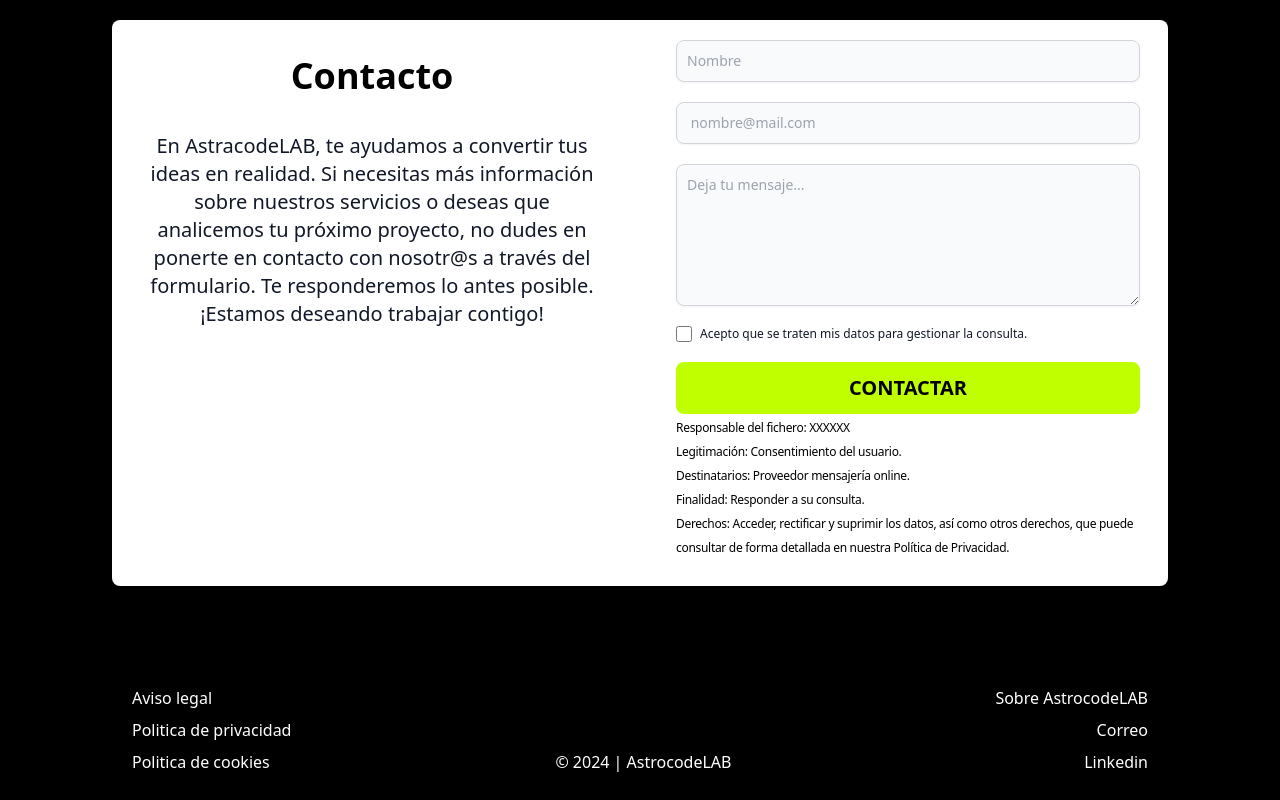
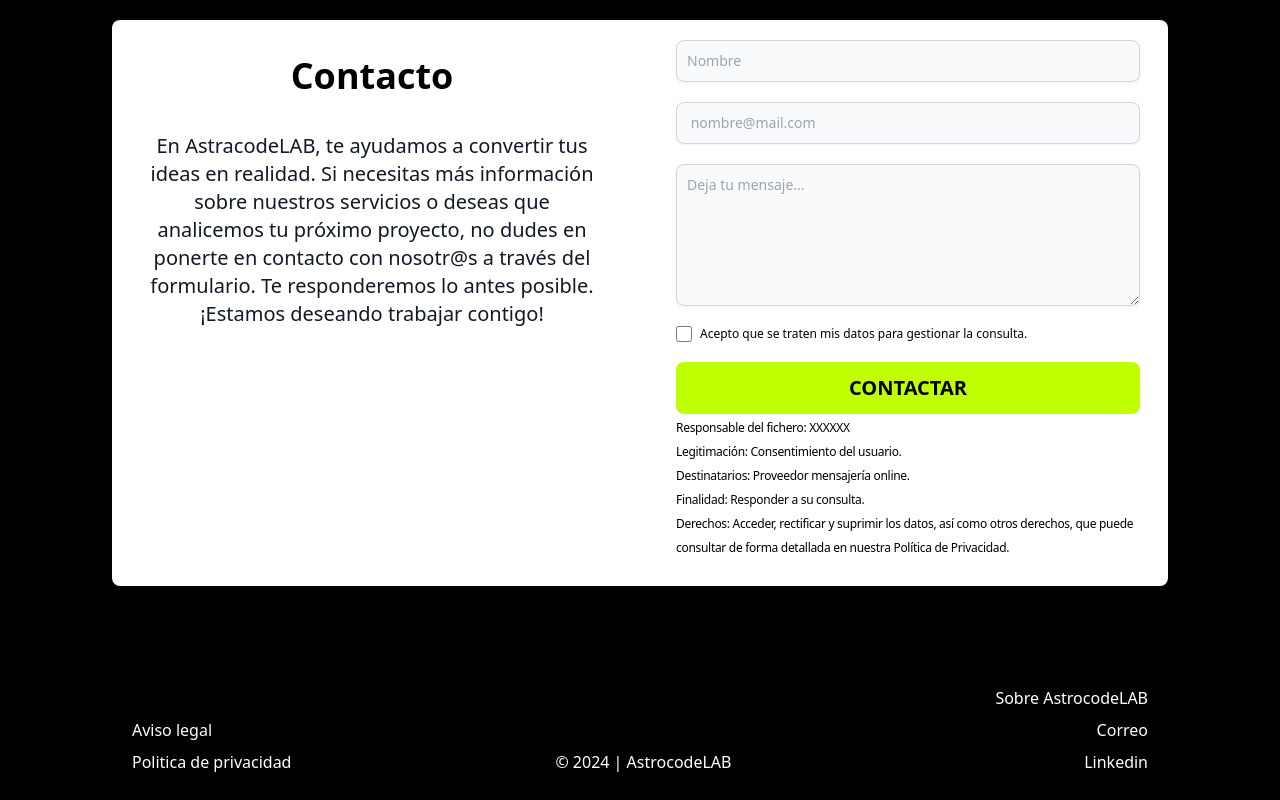
Before and after one commit to AstracodeLAB/project, a React (Vite) app: page / in a window 1280 px wide. Built offline with nearby package versions, Linux system fonts and the light colour scheme.

Commit message:
Create links in footer

```diff
--- a/src/components/Contact.jsx
+++ b/src/components/Contact.jsx
@@ -56,13 +56,11 @@ function Contact() {
             </div>
             <div className="flex items-center">
                 <input id="link-checkbox" required type="checkbox" value="" className="w-4 h-4 text-blue-600 bg-gray-100 border-gray-300 rounded focus:ring-blue-500 dark:focus:ring-blue-600 dark:ring-offset-gray-800 focus:ring-2 dark:bg-gray-700 dark:border-gray-600"/>
-                <label for="link-checkbox" className="ms-2 text-xs font-medium text-gray-900 dark:text-gray-300">Acepto que se traten mis datos para gestionar la consulta.</label>
-
+                <label for="link-checkbox" className="ms-2 text-xs">Acepto que se traten mis datos para gestionar la consulta.</label>
             </div>
             <button
               type='submit'
               className=' min-w-full py-3 px-7 text-xl font-semibold text-center text-black rounded-lg bg-primary sm:w-fit hover:bg-black hover:text-white focus:ring-4 focus:outline-none focus:ring-primary dark:bg-primary dark:hover:bg-black dark:hover:text-white dark:focus:ring-primary '
-
             >
               CONTACTAR
             </button>
--- a/src/components/Footer.jsx
+++ b/src/components/Footer.jsx
@@ -1,21 +1,24 @@
+import { Link } from "react-router-dom"
+
 function Footer () {
 
   return(
   <>
-    <footer className="text-white text-center flex flex-col items-center leading-loose lg:mt-24 lg:flex-row lg:justify-around lg:items-end" >
-      <div className="order-1 lg:text-left">
-        <p>Aviso legal</p>
-        <p>Politica de privacidad</p>
-        <p>Politica de cookies</p>
-      </div>
-      <div className="order-3 pt-5 lg:order-2">
+    <footer >
+      <nav className="text-white text-center flex flex-col items-center leading-loose lg:mt-24 lg:flex-row lg:justify-around lg:items-end" >
+      <ul className="order-2 lg:text-left">
+        <li className="hover:text-primary"><Link to='/legal'>Aviso legal</Link></li>
+        <li className="hover:text-primary"><Link to='/privacy'>Politica de privacidad</Link></li>
+      </ul>
+      <ul className="order-3 pt-5 lg:order-2">
         <span>© 2024 | AstrocodeLAB</span>
-        </div>
-      <div className="order-2 lg:order-3 lg:text-right">
-        <p>Sobre AstrocodeLAB</p>
-        <p>Correo</p>
-        <p>Linkedin</p>
-      </div>
+      </ul>
+      <ul className="order-1 lg:order-3 lg:text-right">
+        <li className="hover:text-primary"><a href="#Contact">Sobre AstrocodeLAB</a></li>
+        <li className="hover:text-primary"><a href="mailto:astracodelab@gmail.com">Correo</a></li>
+        <li>Linkedin</li>
+      </ul>
+      </nav>
     </footer>
      </>
   )
--- a/src/pages/LegalNotice.jsx
+++ b/src/pages/LegalNotice.jsx
@@ -1,6 +1,6 @@
 function LegalNotice () {
   return (<>
-  Legal
+  📍Legal
   </>
   )
 }
```
